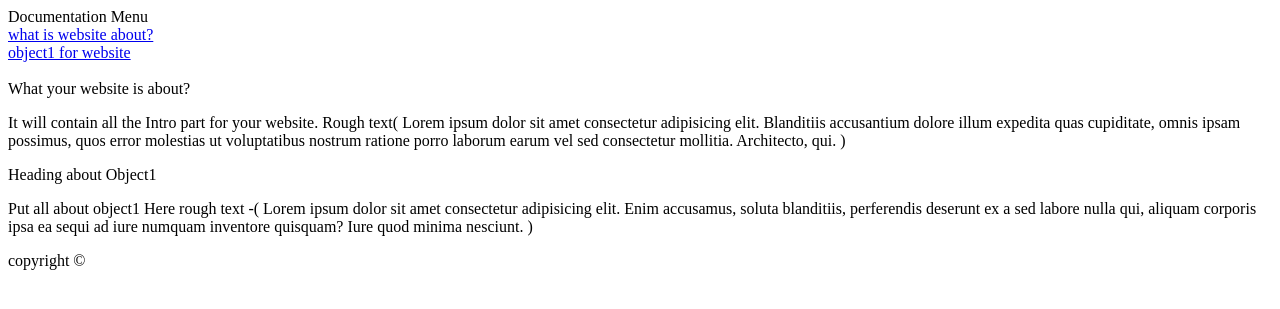
After one commit to lakshay-nasa/Website-Templates, a Flask app: the page made by static/Documentation Page.html in a window 1280 px wide. The commit adds this page. Shown: the top 309 px of the page. Run offline with Flask 2, Linux system fonts and the light colour scheme.

Commit message:
Created documentation page

```diff
--- a/Templates/index.html
+++ b/Templates/index.html
@@ -11,6 +11,9 @@
 <body>
 
     <a href="{{ url_for('static', filename='Survey Form.html') }}">Survey Form</a><br>
+    <br><br>
+    <a href="{{ url_for('static', filename='Documentation Page.html') }}">Documentation Page</a><br>
+
 
 </body>
 
--- /dev/null
+++ b/static/Documentation Page.html
@@ -0,0 +1,60 @@
+<!DOCTYPE html>
+<html lang="en">
+<head>
+    <meta charset="UTF-8">
+    <meta http-equiv="X-UA-Compatible" content="IE=edge">
+    <meta name="viewport" content="width=device-width, initial-scale=1.0">
+    <title>Documentation Page</title>
+    <style>
+
+    </style>
+</head>
+<body>
+    <div class="main-body"></div>
+    <nav id="navbar">
+    <header>
+        Documentation Menu
+    </header>
+    <a href="#Intro" class="nav-link">
+        what is website about?
+    </a>
+     <br>
+    <a href="#object1" class="nav-link">
+        object1 for website
+    </a>
+    </nav>
+
+    <br>
+
+    <main id="main-doc">
+        <section class="main-section" id="Intro">
+            <header>
+                What your website is about?
+            </header>
+            <p>
+                It will contain all the Intro part for your website.
+                Rough text(
+                    Lorem ipsum dolor sit amet consectetur adipisicing elit. Blanditiis accusantium dolore illum expedita quas cupiditate, omnis ipsam possimus, quos error molestias ut voluptatibus nostrum ratione porro laborum earum vel sed consectetur mollitia. Architecto, qui.
+                )
+            </p>
+        </section>
+
+        <section class="main-section" id="Object1">
+            <header>
+                Heading about Object1
+            </header>
+            <p>
+                Put all about object1 Here
+                rough text -( Lorem ipsum dolor sit amet consectetur adipisicing elit. Enim accusamus, soluta blanditiis, perferendis deserunt ex a sed labore nulla qui, aliquam corporis ipsa ea sequi ad iure numquam inventore quisquam? Iure quod minima nesciunt. )
+            </p>
+
+        </section>
+    </main>
+
+
+
+</body>
+<footer>
+    copyright &copy;
+</footer>
+</html>
```
